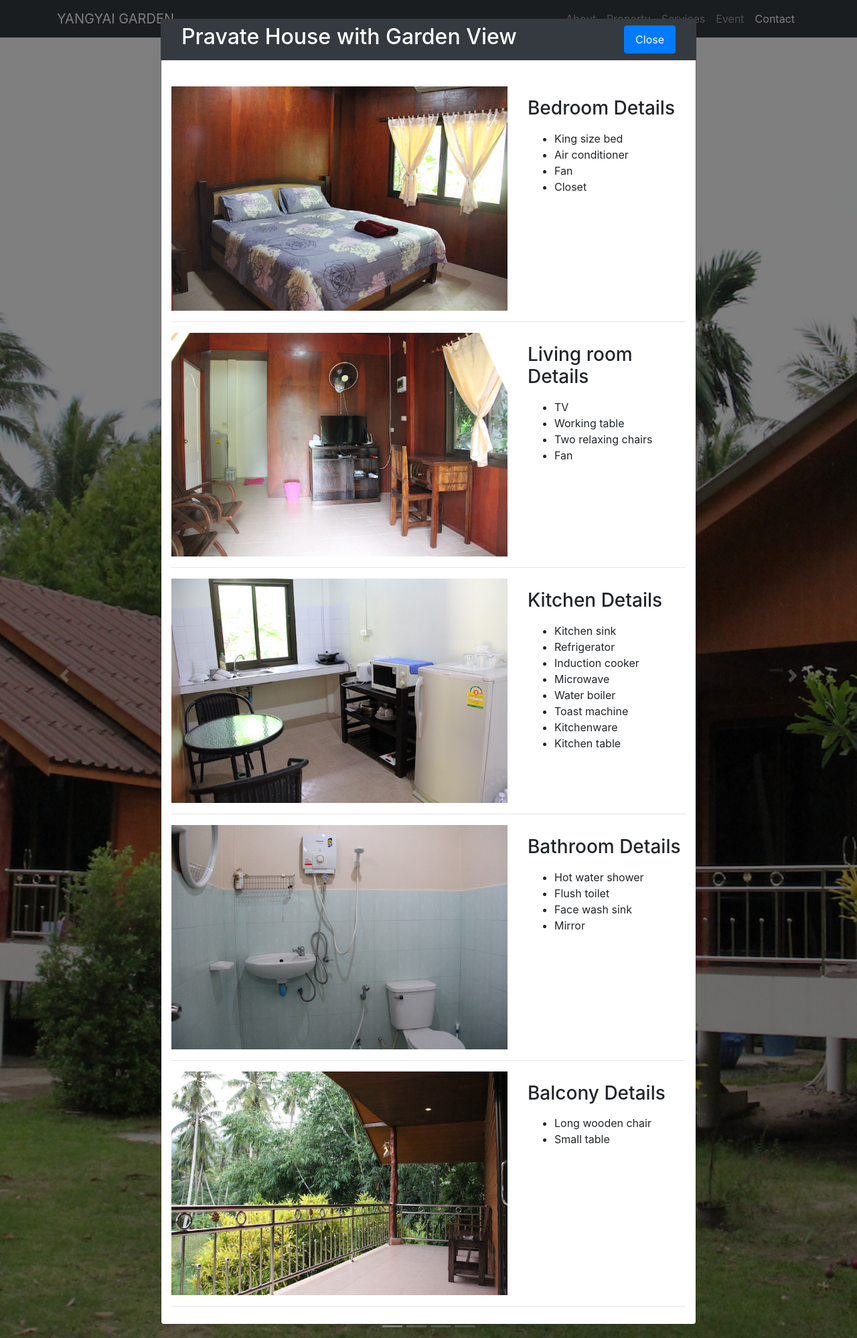
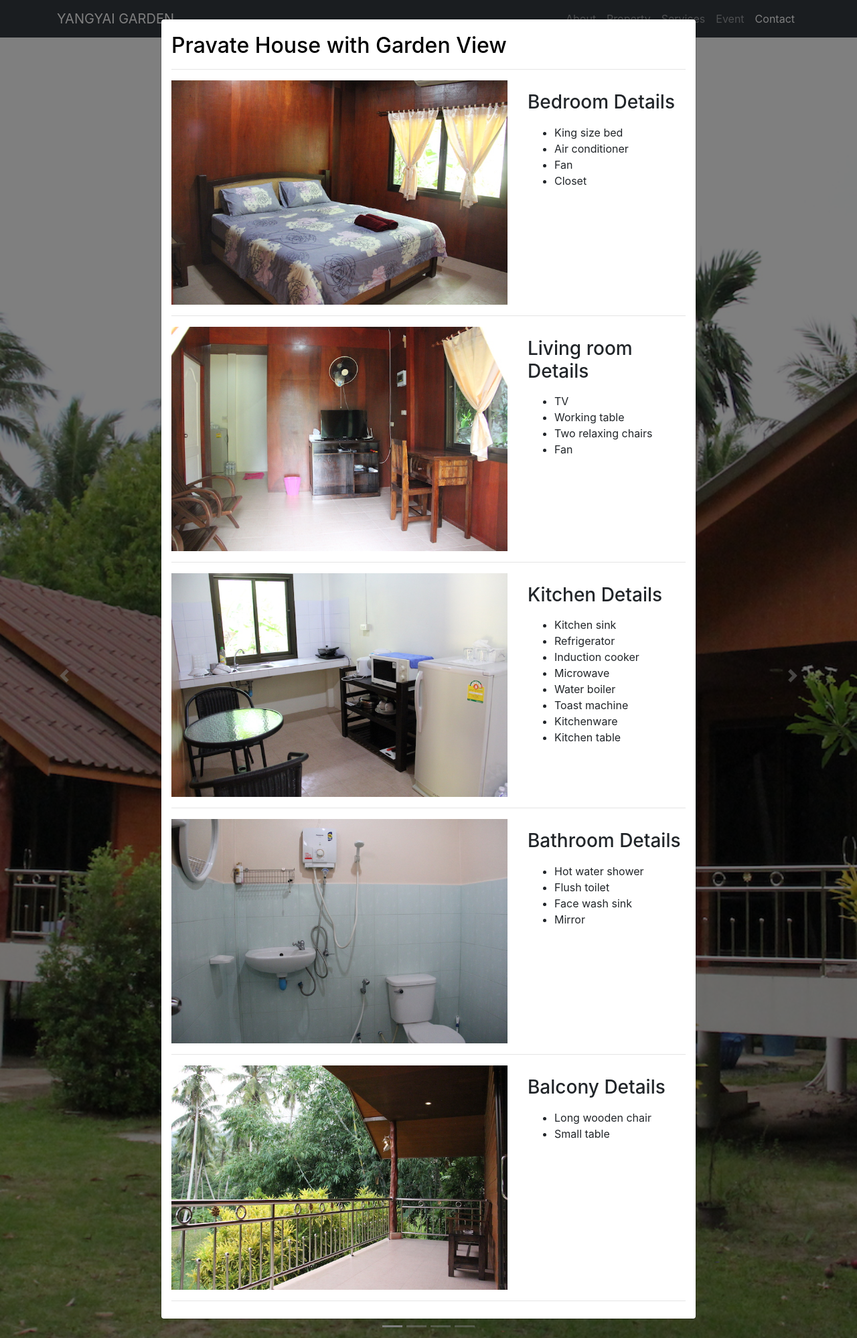
Before and after one commit to Keangping/YangyaiGarden, a Django app: page / in a window 1280 px wide, after a click on "View Full Details". Shown: the whole page at 67% size. Run offline with Django 3.2, Linux system fonts and the light colour scheme; some libraries are stand-ins or nearby versions.

Commit message:
fix bug in pop up detail

```diff
--- a/base/templates/base/index.html
+++ b/base/templates/base/index.html
@@ -94,21 +94,13 @@
 		          		<div id="fullProperty" class="modal" role="dialog">
 		          			<div class="modal-dialog modal-lg">
 		          				<div class="modal-content">
-		          				<section style="padding-top: 100px!important; padding-bottom: 10px!important;">
-		          					<div class="model-header">
-          							    <!-- Navigation -->
-									    <nav class="navbar navbar-expand-lg navbar-dark bg-dark fixed-top">
-									      	<div class="container">
-										      	<h2 style="color: white">Pravate House with Garden View</h2>
-										      	<a class="nav-link js-scroll-trigger btn btn-primary" data-toggle="modal" data-target="#fullProperty" href="#">Close</a>
-									      	</div>
-									    </nav>
-		          					</div>
+		          				<section style="padding-top: 20px!important; padding-bottom: 10px!important;">
 		          					<div class="model-body">
 
 		          						<!-- Page Content -->
 										<div class="container">
-
+											<h2 style="color: black">Pravate House with Garden View</h2>
+											<hr>
 										  	<!-- bedroom Row -->
 										  	<div class="row">
 
@@ -258,21 +250,13 @@
 		          		<div id="fullPropertyRoom" class="modal" role="dialog">
 		          			<div class="modal-dialog modal-lg">
 		          				<div class="modal-content">
-		          				<section style="padding-top: 100px!important; padding-bottom: 10px!important;">
-		          					<div class="model-header">
-          							    <!-- Navigation -->
-									    <nav class="navbar navbar-expand-lg navbar-dark bg-dark fixed-top">
-									      	<div class="container">
-										      	<h2 style="color: white">Pravate Double Room with Garden View</h2>
-										      	<a class="nav-link js-scroll-trigger btn btn-primary" data-toggle="modal" data-target="#fullPropertyRoom" href="#">Close</a>
-									      	</div>
-									    </nav>
-		          					</div>
+		          				<section style="padding-top: 20px!important; padding-bottom: 10px!important;">
 		          					<div class="model-body">
 
 		          						<!-- Page Content -->
 										<div class="container">
-
+											<h2 style="color: black">Pravate Double Room with Garden View</h2>
+											<hr>
 										  	<!-- bedroom Row -->
 										  	<div class="row">
 
--- a/mysite/settings.py
+++ b/mysite/settings.py
@@ -25,7 +25,7 @@
 # SECURITY WARNING: don't run with debug turned on in production!
 DEBUG = True
 
-ALLOWED_HOSTS = ['yangyaigarden.pythonanywhere.com']
+ALLOWED_HOSTS = ['yangyaigarden.pythonanywhere.com', '127.0.0.1']
 
 
 # Application definition
```
